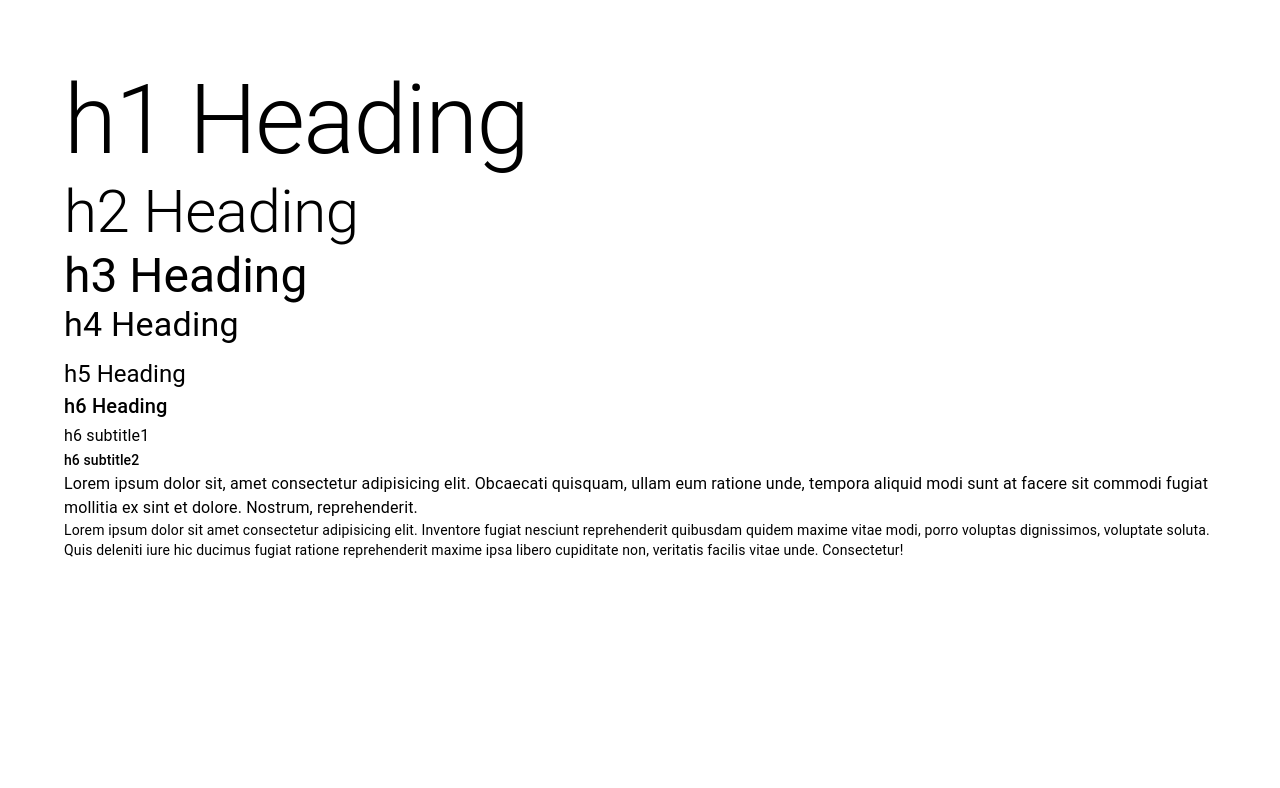
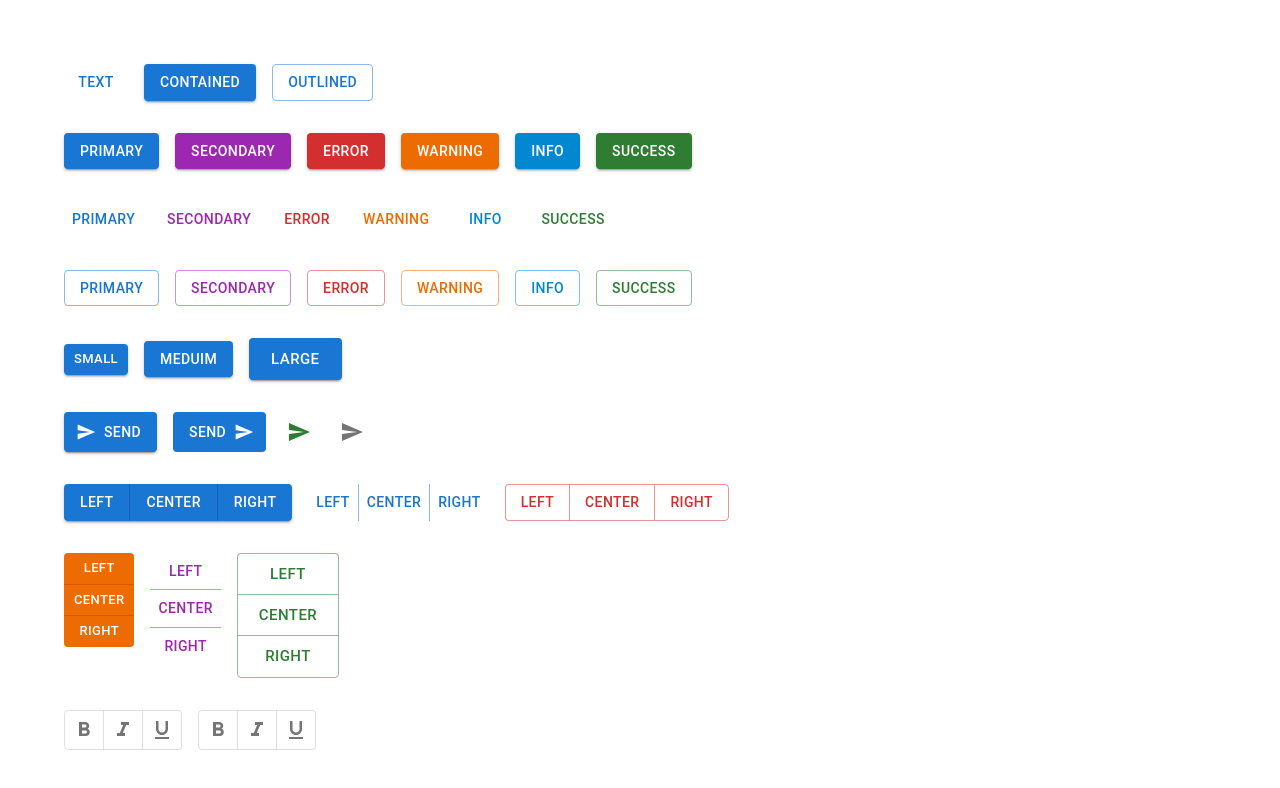
Before and after one commit to rahmanizum/Material-UI-Learning, a React (Create React App) app: page / in a window 1280 px wide. Shown: the top 788 px of the page. Built offline with nearby package versions, Linux system fonts and the light colour scheme.

Commit message:
Mui Button

```diff
--- a/src/App.js
+++ b/src/App.js
@@ -1,10 +1,12 @@
 import "./App.css";
-import MuiTypography from "./components/MuiTypography";
+// import MuiTypography from "./components/MuiTypography";
+import MuiButton from './components/MuiButton';
 
 function App() {
   return (
     <div className="App">
-      <MuiTypography></MuiTypography>
+      {/* <MuiTypography></MuiTypography> */}
+      <MuiButton/>
     </div>
   );
 }
--- /dev/null
+++ b/src/components/MuiButton.jsx
@@ -0,0 +1,223 @@
+import React, { useState } from "react";
+import {
+  Stack,
+  Button,
+  IconButton,
+  ButtonGroup,
+  ToggleButton,
+  ToggleButtonGroup,
+} from "@mui/material";
+import SendIcon from "@mui/icons-material/Send";
+import FormatBoldIcon from "@mui/icons-material/FormatBold";
+import FormatItalicIcon from "@mui/icons-material/FormatItalic";
+import FormatUnderlinedIcon from "@mui/icons-material/FormatUnderlined";
+const MuiButton = () => {
+  const [format1, setFormat1] = useState([]);
+  const [format2, setFormat2] = useState('');
+  const handleFormatChange1 = (e, updateFormat) => {
+    console.log(updateFormat);
+    setFormat1(updateFormat);
+  };
+  const handleFormatChange2 = (e, updateFormat) => {
+    console.log(updateFormat);
+    setFormat2(updateFormat);
+  };
+  return (
+    <Stack spacing={4}>
+      <Stack spacing={2} direction="row">
+        <Button variant="text" href="https:/mufilrahman.com">
+          Text
+        </Button>
+        <Button variant="contained">Contained</Button>
+        <Button variant="outlined">OutLined</Button>
+      </Stack>
+      <Stack spacing={2} direction="row">
+        <Button variant="contained" color="primary">
+          Primary
+        </Button>
+        <Button variant="contained" color="secondary">
+          secondary
+        </Button>
+        <Button variant="contained" color="error">
+          error
+        </Button>
+        <Button variant="contained" color="warning">
+          warning
+        </Button>
+        <Button variant="contained" color="info">
+          info
+        </Button>
+        <Button variant="contained" color="success">
+          success
+        </Button>
+      </Stack>
+      <Stack spacing={2} direction="row">
+        <Button variant="text" color="primary">
+          Primary
+        </Button>
+        <Button variant="text" color="secondary">
+          secondary
+        </Button>
+        <Button variant="text" color="error">
+          error
+        </Button>
+        <Button variant="text" color="warning">
+          warning
+        </Button>
+        <Button variant="text" color="info">
+          info
+        </Button>
+        <Button variant="text" color="success">
+          success
+        </Button>
+      </Stack>
+      <Stack spacing={2} direction="row">
+        <Button variant="outlined" color="primary">
+          Primary
+        </Button>
+        <Button variant="outlined" color="secondary">
+          secondary
+        </Button>
+        <Button variant="outlined" color="error">
+          error
+        </Button>
+        <Button variant="outlined" color="warning">
+          warning
+        </Button>
+        <Button variant="outlined" color="info">
+          info
+        </Button>
+        <Button variant="outlined" color="success">
+          success
+        </Button>
+      </Stack>
+      <Stack display="block" spacing={2} direction="row">
+        <Button variant="contained" size="small">
+          Small
+        </Button>
+        <Button variant="contained" size="medium">
+          meduim
+        </Button>
+        <Button variant="contained" size="large">
+          large
+        </Button>
+      </Stack>
+      <Stack spacing={2} direction="row">
+        <Button variant="contained" startIcon={<SendIcon />} disableRipple>
+          Send
+        </Button>
+        <Button variant="contained" endIcon={<SendIcon />} disableElevation>
+          Send
+        </Button>
+        <IconButton aria-label="send" size="small" color="success">
+          <SendIcon />
+        </IconButton>
+        <IconButton
+          aria-label="send"
+          onClick={() => {
+            alert("clicked");
+          }}
+        >
+          <SendIcon />
+        </IconButton>
+      </Stack>
+      <Stack direction="row" gap={2}>
+        <ButtonGroup variant="contained">
+          <Button>Left</Button>
+          <Button>Center</Button>
+          <Button>Right</Button>
+        </ButtonGroup>
+        <ButtonGroup variant="text">
+          <Button>Left</Button>
+          <Button>Center</Button>
+          <Button>Right</Button>
+        </ButtonGroup>
+        <ButtonGroup variant="outlined" color="error">
+          <Button>Left</Button>
+          <Button>Center</Button>
+          <Button>Right</Button>
+        </ButtonGroup>
+      </Stack>
+      <Stack direction="row" gap={2}>
+        <ButtonGroup
+          variant="contained"
+          orientation="vertical"
+          size="small"
+          color="warning"
+          aria-label="alignment button group"
+          disableElevation
+        >
+          <Button>Left</Button>
+          <Button>Center</Button>
+          <Button>Right</Button>
+        </ButtonGroup>
+        <ButtonGroup
+          variant="text"
+          orientation="vertical"
+          size="medium"
+          color="secondary"
+          aria-label="alignment button group"
+        >
+          <Button>Left</Button>
+          <Button>Center</Button>
+          <Button>Right</Button>
+        </ButtonGroup>
+        <ButtonGroup
+          variant="outlined"
+          orientation="vertical"
+          size="large"
+          color="success"
+          aria-label="alignment button group"
+        >
+          <Button>Left</Button>
+          <Button>Center</Button>
+          <Button>Right</Button>
+        </ButtonGroup>
+      </Stack>
+      <Stack direction="row" gap={2}>
+        <ToggleButtonGroup
+          aria-label="tet-formating"
+          value={format1}
+          onChange={handleFormatChange1}
+          size="small"
+        >
+          <ToggleButton value="bold" aria-label="bold">
+            {" "}
+            <FormatBoldIcon />
+          </ToggleButton>
+          <ToggleButton value="italic" aria-label="italic">
+            {" "}
+            <FormatItalicIcon />
+          </ToggleButton>
+          <ToggleButton value="underlined" aria-label="underlined">
+            {" "}
+            <FormatUnderlinedIcon />
+          </ToggleButton>
+        </ToggleButtonGroup>
+        <ToggleButtonGroup
+          aria-label="tet-formating"
+          value={format2}
+          onChange={handleFormatChange2}
+          size="small"
+          color="error"
+          exclusive
+        >
+          <ToggleButton value="bold" aria-label="bold">
+            {" "}
+            <FormatBoldIcon />
+          </ToggleButton>
+          <ToggleButton value="italic" aria-label="italic">
+            {" "}
+            <FormatItalicIcon />
+          </ToggleButton>
+          <ToggleButton value="underlined" aria-label="underlined">
+            {" "}
+            <FormatUnderlinedIcon />
+          </ToggleButton>
+        </ToggleButtonGroup>
+      </Stack>
+    </Stack>
+  );
+};
+
+export default MuiButton;
```
